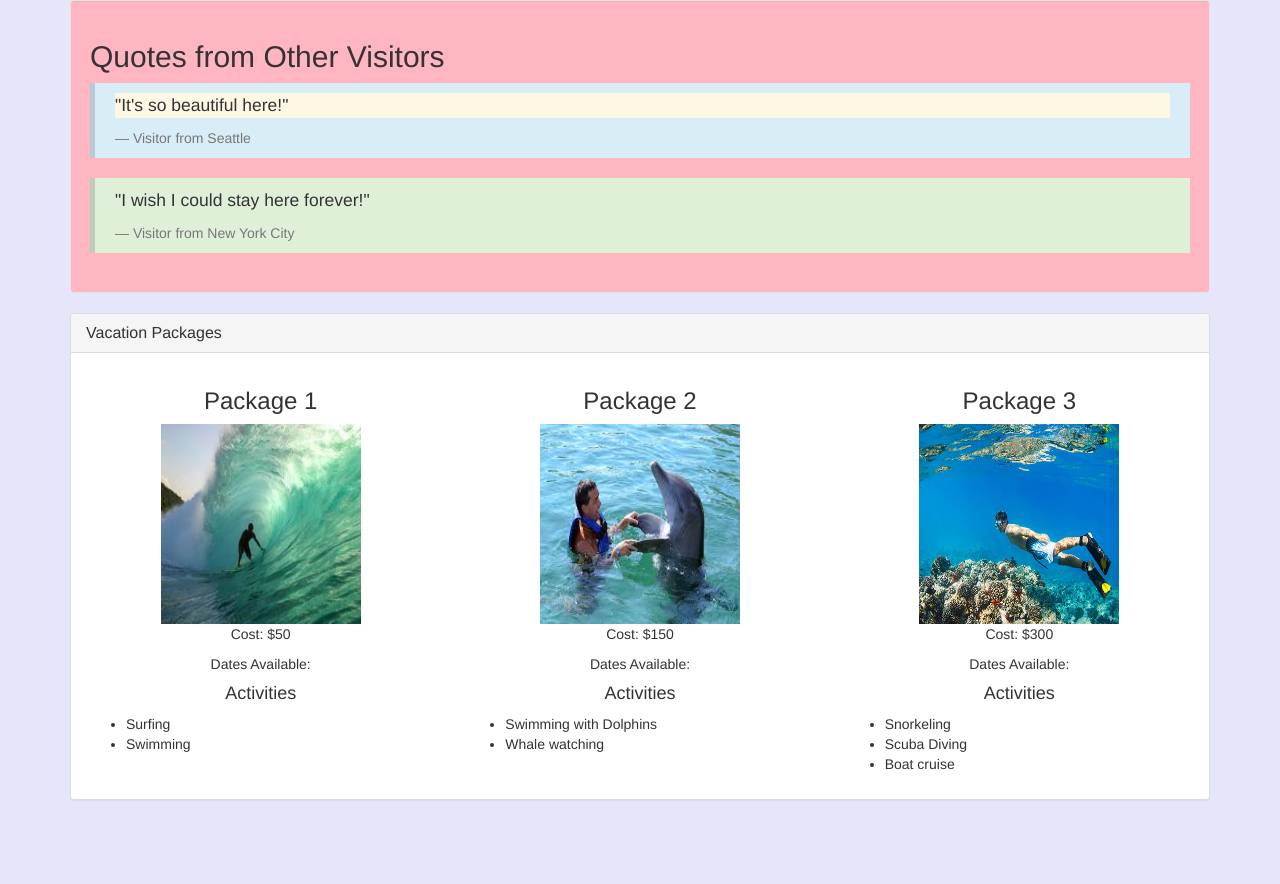
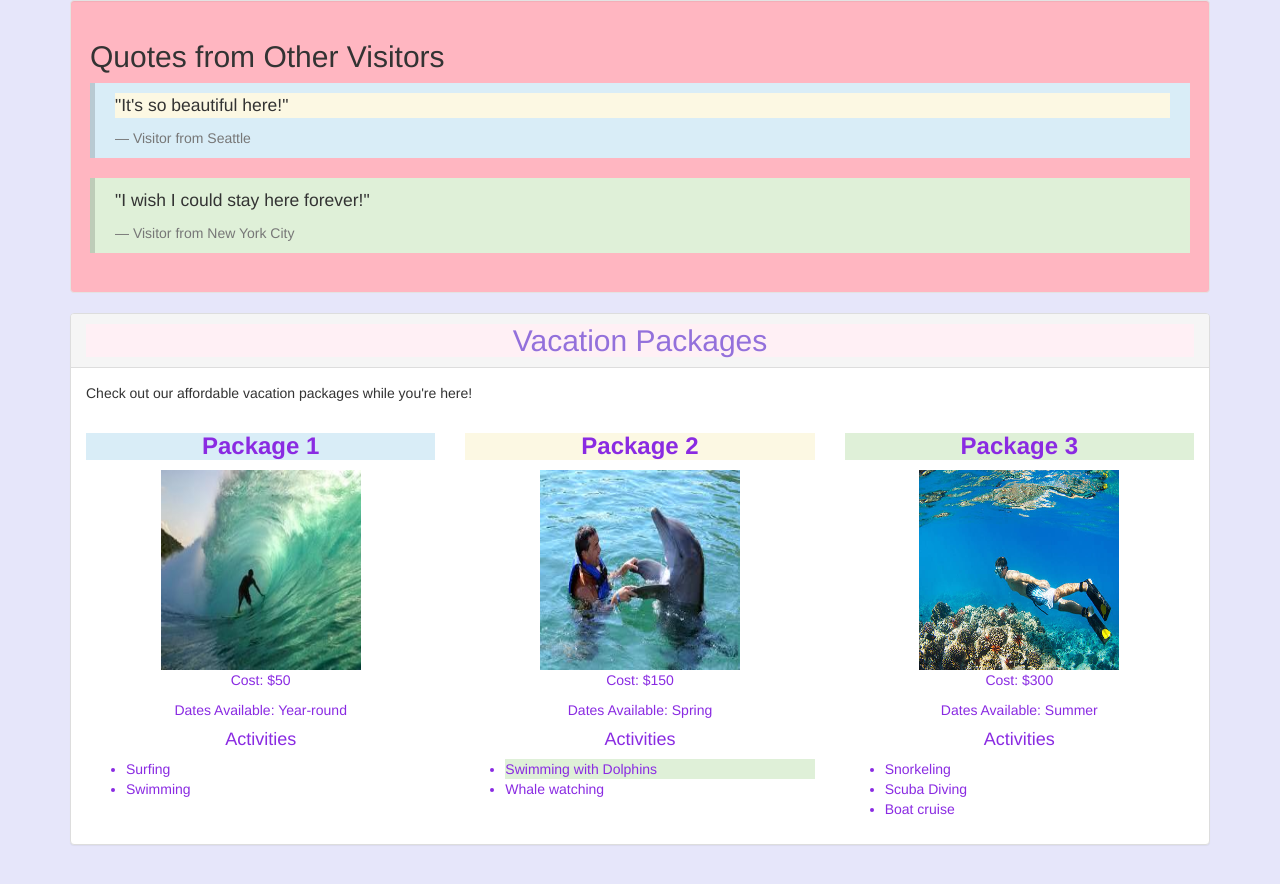
Before and after one commit to TSiu88/vacation-site, a plain HTML site: page index.html in a window 1280 px wide. Shown: the part 320-1204 px from the top of the page. Drawn offline with Linux system fonts and the light colour scheme.

Commit message:
add styles and colors

```diff
--- a/css/styles.css
+++ b/css/styles.css
@@ -11,6 +11,7 @@ body{
   background-color: lightgoldenrodyellow;
   color: blueviolet;
   text-align: center;
+  font-family: cursive;
 }
 
 .jumbotron p{
@@ -24,7 +25,19 @@ img{
 }
 .col-md-4{
   text-align: center;
+  color: blueviolet;
 }
 ul{
   text-align: left;
 }
+ h3{
+   font-weight: bold;
+
+ }
+
+ .panel-title{
+   font-size: 30px;
+   background-color: lavenderblush;
+   color: mediumpurple;
+   text-align: center;
+ }
--- a/index.html
+++ b/index.html
@@ -35,12 +35,13 @@
           <h2 class= "panel-title">Vacation Packages</h2>
         </div>
         <div class="panel-body">
+          <p>Check out our affordable vacation packages while you're here!</p>
           <div class="row">
             <div class="col-md-4">
-              <h3>Package 1</h3>
+              <h3 class="bg-info">Package 1</h3>
               <img src="img/package1.jpg" alt="First package">
               <p>Cost: $50</p>
-              <p>Dates Available: </p>
+              <p>Dates Available: Year-round</p>
               <h4>Activities</h4>
               <ul>
                 <li>Surfing</li>
@@ -48,21 +49,21 @@
               </ul>
             </div>
             <div class="col-md-4">
-              <h3>Package 2</h3>
+              <h3 class="bg-warning">Package 2</h3>
               <img src="img/package2.jpeg" alt="Second package">
               <p>Cost: $150</p>
-              <p>Dates Available: </p>
+              <p>Dates Available: Spring</p>
               <h4>Activities</h4>
               <ul>
-                <li>Swimming with Dolphins</li>
+                <li class="bg-success">Swimming with Dolphins</li>
                 <li>Whale watching</li>
               </ul>
             </div>
             <div class="col-md-4">
-              <h3>Package 3</h3>
+              <h3 class="bg-success">Package 3</h3>
               <img src="img/package3.jpg" alt="Third package">
               <p>Cost: $300</p>
-              <p>Dates Available: </p>
+              <p>Dates Available: Summer</p>
               <h4>Activities</h4>
               <ul>
                 <li>Snorkeling</li>
```
